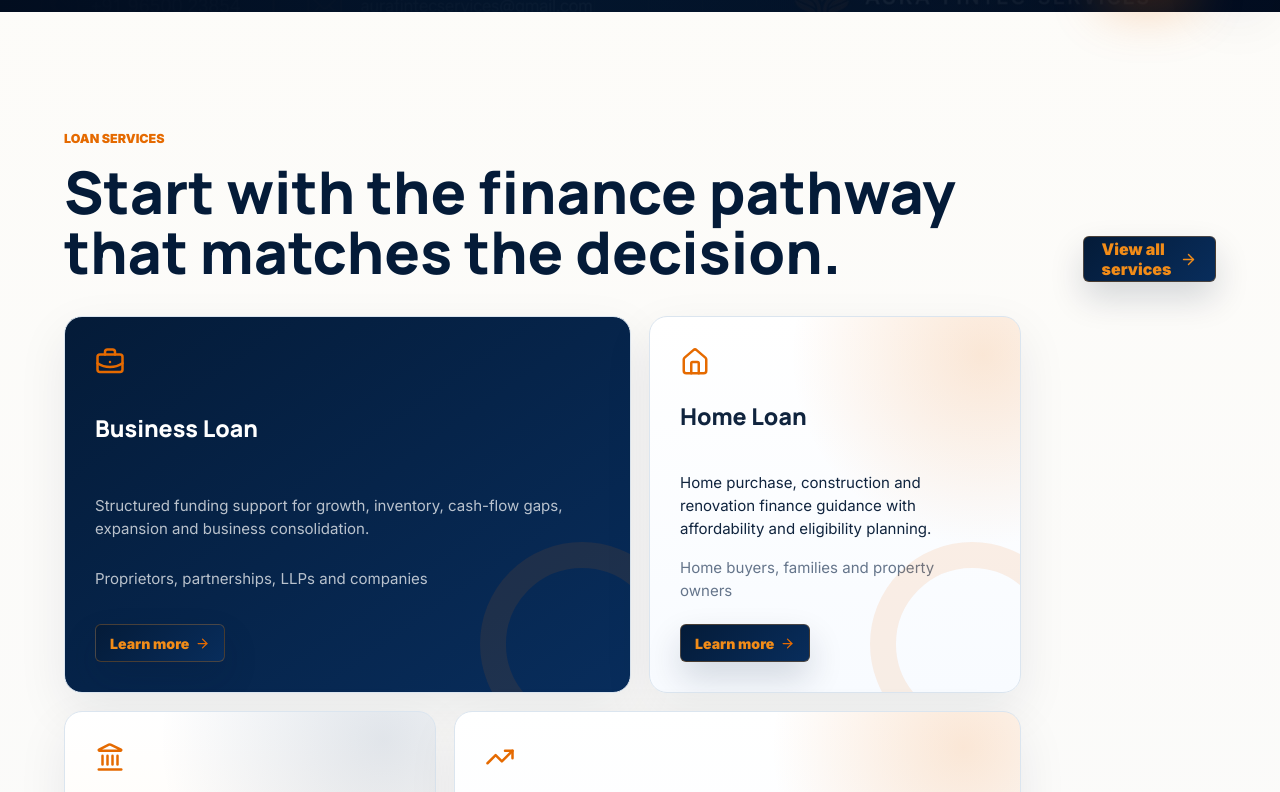
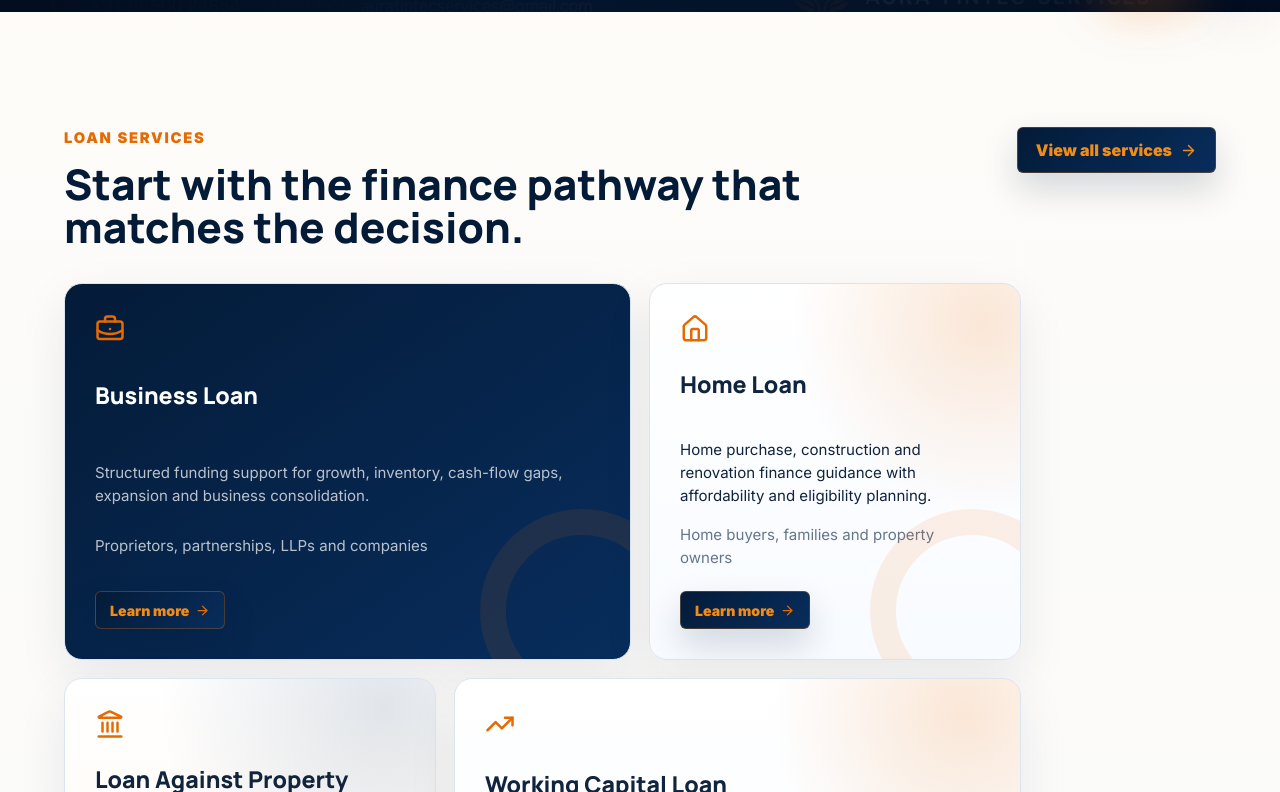
Before and after one commit to aiwanaitsolution-cyber/aura-fintech, a Next.js app: page / in a window 1280 px wide. Shown: the part 788-1580 px from the top of the page. Built offline with nearby package versions, Linux system fonts and the light colour scheme; grey boxes are pictures that could not be loaded.

Commit message:
Adjust services section typography

```diff
--- a/app/globals.css
+++ b/app/globals.css
@@ -547,8 +547,9 @@ textarea {
   gap: 8px;
   margin-bottom: 16px;
   color: var(--orange);
-  font-size: 0.78rem;
-  font-weight: 950;
+  font-size: 0.92rem;
+  font-weight: 1000;
+  letter-spacing: 0.12em;
   text-transform: uppercase;
 }
 
@@ -590,11 +591,19 @@ textarea {
 .home-page .section-title h2,
 .home-page .section-head h2,
 .home-page .premium-cta h2 {
-  font-size: clamp(2.25rem, 4.6vw, 4.65rem);
+  font-size: clamp(1.95rem, 3.3vw, 3.6rem);
 }
 
 .home-page .hero-copy h1 {
   font-size: clamp(2.2rem, 4.6vw, 4.9rem);
+}
+
+.home-page .section-head.split {
+  align-items: flex-start;
+}
+
+.home-page .section-head.split > div {
+  max-width: 740px;
 }
 
 .home-page .hero-copy p,
```
